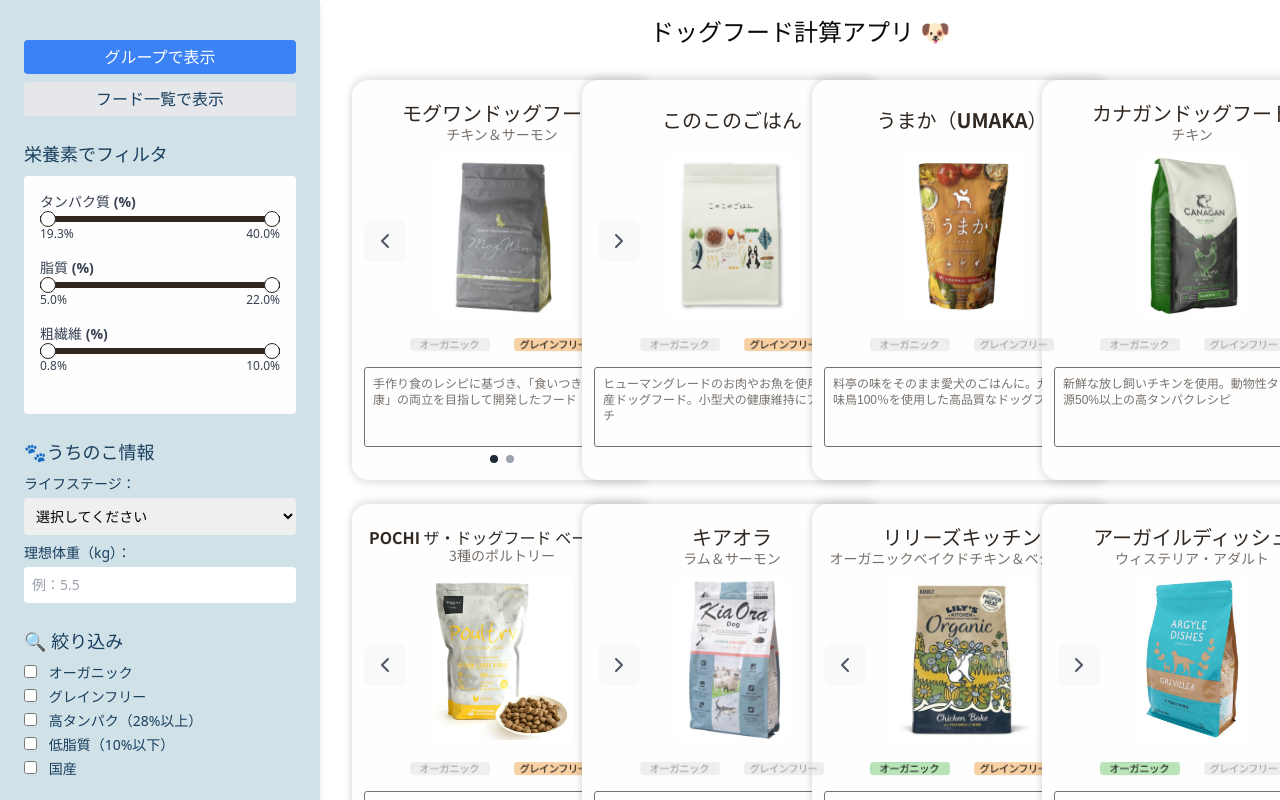
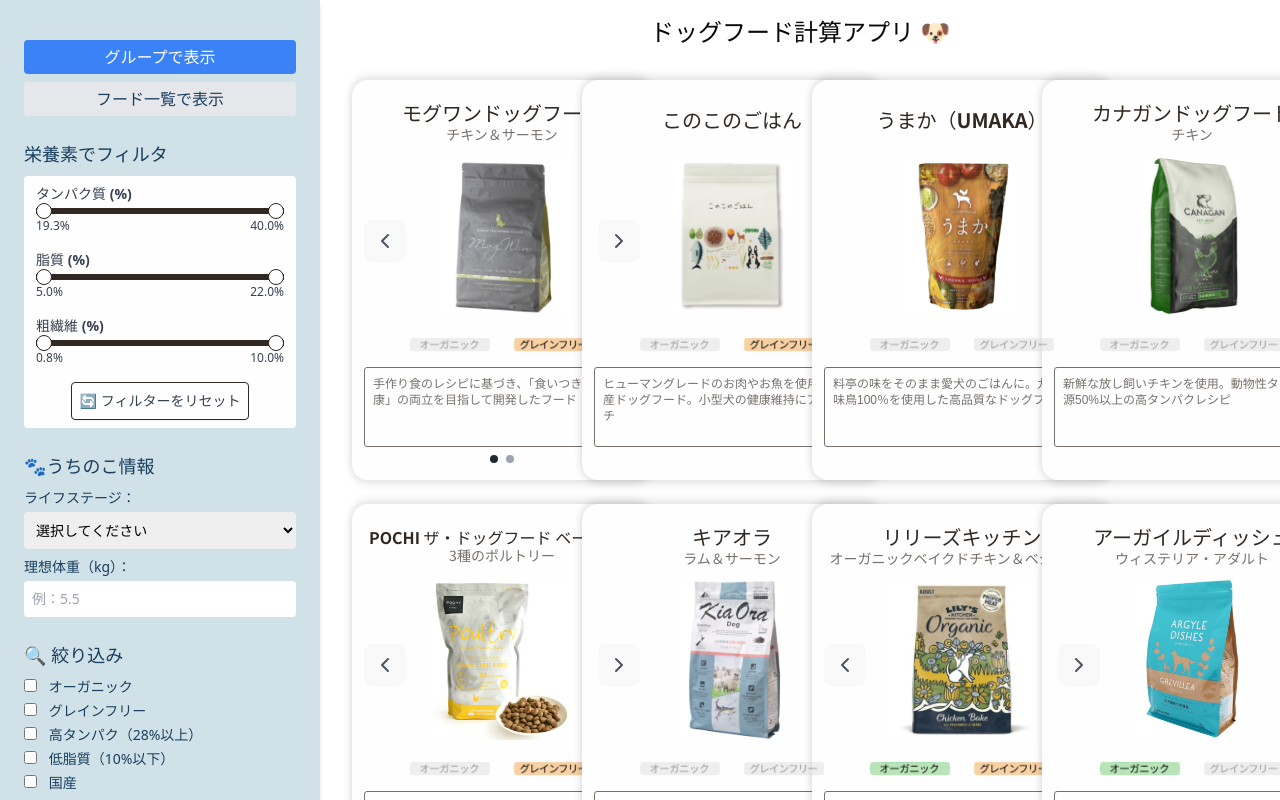
Before and after one commit to wannu0/dogfood, a React (Vite) app: page / in a window 1280 px wide. Shown: the top 800 px of the page. Built offline with nearby package versions, Linux system fonts and the light colour scheme; a web font is replaced by a local one.

Commit message:
絞り込みリセットボタンの追加

```diff
--- a/src/App.tsx
+++ b/src/App.tsx
@@ -83,7 +83,23 @@
     fat: fatRange,
     fiber: fiberRange,
   });
-}, [proteinRange, fatRange, fiberRange]);
+  }, [proteinRange, fatRange, fiberRange]);
+
+  //リセット用デフォルトデータを計算
+  const initialFilter: NutrientFilter = {
+  protein: [nutrientRanges.protein.min, nutrientRanges.protein.max],
+  fat: [nutrientRanges.fat.min, nutrientRanges.fat.max],
+  fiber: [nutrientRanges.fiber.min, nutrientRanges.fiber.max],
+  };
+
+  //リセット用関数
+  const resetFilters = () => {
+  setNutrientFilter(initialFilter);
+  setProteinRange(initialFilter.protein);
+  setFatRange(initialFilter.fat);
+  setFiberRange(initialFilter.fiber);
+  // 他にも isOrganic など初期化したければここで
+  };
 
   //グループ表示か個別表示か
   const [viewMode, setViewMode] = useState<ViewMode>("grouped");
@@ -109,6 +125,7 @@
       setFatRange={setFatRange}
       fiberRange={fiberRange}
       setFiberRange={setFiberRange}
+      resetFilters={resetFilters}
       />
 
 
--- a/src/Sidebar.tsx
+++ b/src/Sidebar.tsx
@@ -20,10 +20,11 @@
     setFatRange: (range: [number, number]) => void;
     fiberRange: [number, number];
     setFiberRange: (range: [number, number]) => void;
+    resetFilters: ()=>void;
 };
 
 export default function Sidebar({ myPet, setMyPet, isOrganic, setIsOrganic, viewMode, setViewMode, nutrientFilter,
-     setNutrientFilter, nutrientRanges, proteinRange, setProteinRange, fatRange, setFatRange, fiberRange, setFiberRange }: Props){
+     setNutrientFilter, nutrientRanges, proteinRange, setProteinRange, fatRange, setFatRange, fiberRange, setFiberRange, resetFilters }: Props){
     //なにかの値を更新している？
     const handleChange = (key: keyof NutrientFilter, index:0 | 1, value: number)=>{
         const updated = {...nutrientFilter};
@@ -72,10 +73,10 @@
                 <h2 className="text-lg font-bold mb-2 flex items-center gap-1">
                     栄養素でフィルタ
                 </h2>
-                <div className="space-y-4 p-4 bg-white rounded">
+                <div className="flex px-3 p-2 bg-white rounded">
 
                     {/*  レンジスライダー */}
-                    <div className="mb-6">
+                    <div className="w-full">
                         <div className="mb-4">
                             <DualRangeSlider
                             label="タンパク質 (%)"
@@ -114,6 +115,14 @@
                             }
                             />
                         </div>
+                        <div className="flex justify-center mt-4">
+                            <button
+                            onClick={resetFilters}
+                            className="bg-white border border-cardBaseFont hover:bg-gray-200 text-sm text-gray-700 p-2 rounded shadow-sm"
+                            >
+                            🔄 フィルターをリセット
+                            </button>
+                        </div>
                     </div>
 
                     {/* 手入力 */}
@@ -148,7 +157,6 @@
                         */}
 
                 </div>
-
             </section>
 
             {/* うちのこ情報 */}
```
